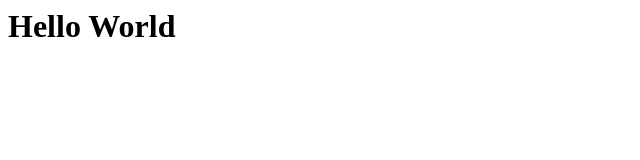
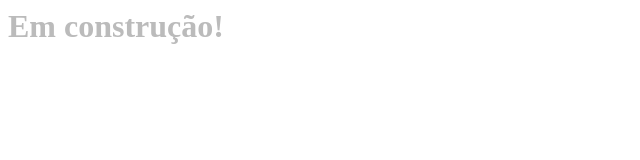
Before and after one commit to rogerdemetrio/portifolio, a plain HTML site: page index.html in a window 1280 px wide. Shown: the whole page, without its empty margins (0-640 px from the left). Drawn offline with Linux system fonts and the light colour scheme.

Commit message:
Update index.html

```diff
--- a/index.html
+++ b/index.html
@@ -1 +1 @@
-<h1>Hello World</h1>
+<h1 style="color:#bbb">Em construção!</h1>
```
